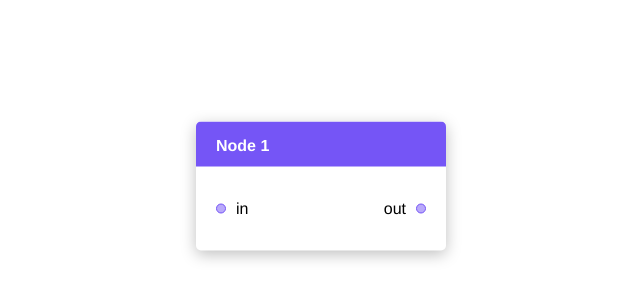
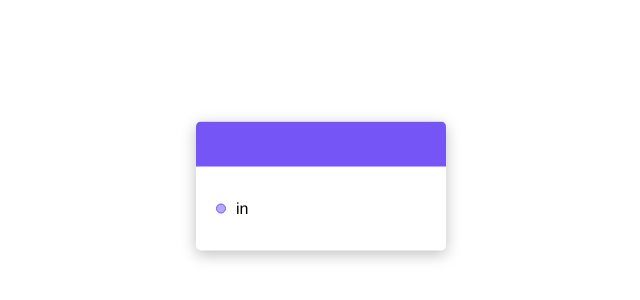
Before and after one commit to LogotipX/air-soft-junior-plus, a Vue app: page / in a window 1280 px wide. Shown: the part 214-514 px from the top of the page, without its empty margins (319-959 px from the left). Built offline with nearby package versions, Linux system fonts and the light colour scheme.

Commit message:
refactor: change NodeBlock component logic

```diff
--- a/src/components/NodeBlock.vue
+++ b/src/components/NodeBlock.vue
@@ -2,19 +2,19 @@
   <div class="node">
     <div class="node__header">
       <div class="header__text">
-        <span>Node {{ count }}</span>
+        <span>{{ title }}</span>
       </div>
     </div>
     <div class="node__container">
       <div class="container__in">
-        <div v-if="typeof node__in === 'number'" class="node__point">
+        <div v-if="!isFirstNode" class="node__point">
           <node-point />
           <div class="node__text">in</div>
         </div>
       </div>
       <div class="container__out">
-        <div class="node__point">
-          <div v-if="typeof node__out === 'number'" class="node__text">out</div>
+        <div v-for="nodePoint of nodes" :key="nodePoint" class="node__point">
+          <div class="node__text">out</div>
           <node-point />
         </div>
       </div>
@@ -29,9 +29,19 @@ export default {
   name: "NodeBlock",
   components: { NodePoint },
   props: {
-    count: Number,
-    node__in: Number,
-    node__out: Number,
+    title: {
+      type: String,
+      require: true,
+    },
+    isFirstNode: {
+      type: Boolean,
+      require: false,
+      default: false,
+    },
+    nodes: {
+      type: Array,
+      require: false,
+    },
   },
 
   data() {
```
